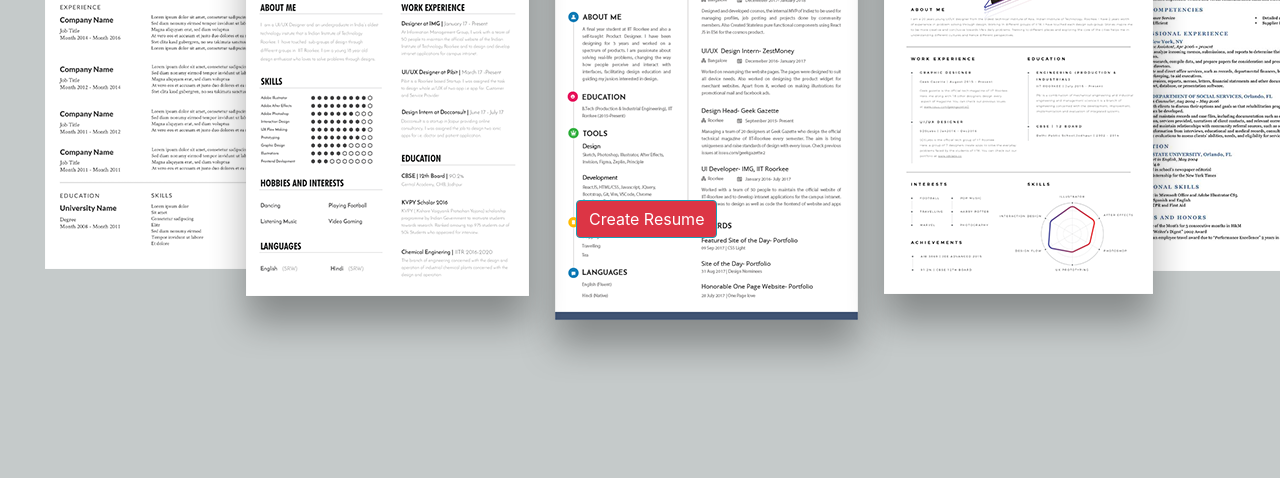
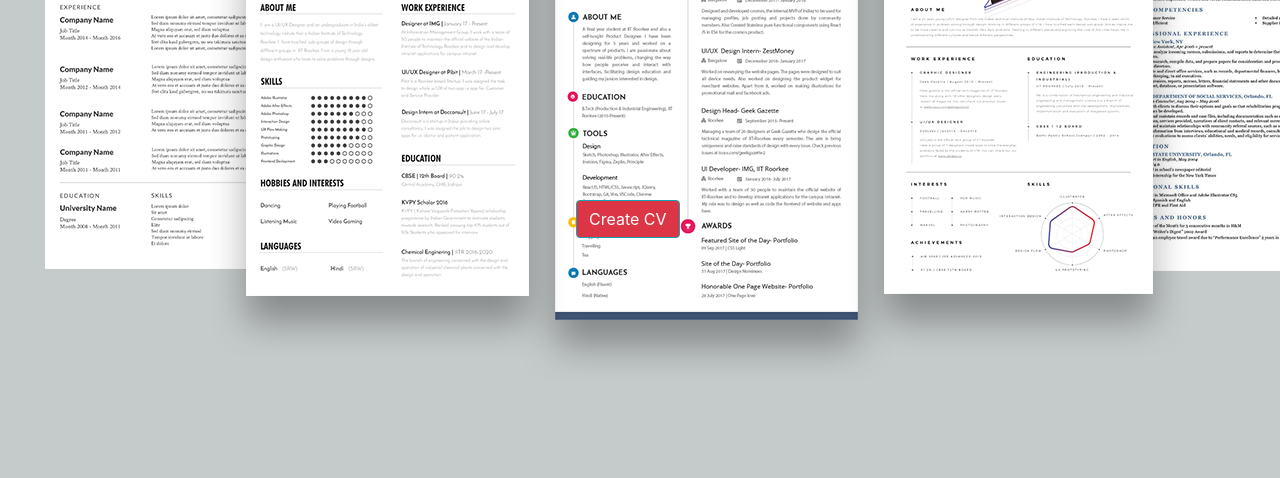
Before and after one commit to mmnithin/myFiles, a Flask app: page / in a window 1280 px wide. Shown: the part 200-678 px from the top of the page. Run offline with Flask 2, Linux system fonts and the light colour scheme; some libraries are stand-ins or nearby versions.

Commit message:
Python Work

```diff
--- a/templates/home.html
+++ b/templates/home.html
@@ -18,7 +18,7 @@ button{
 <body background="/static/head.jpg"/>
 
  <div class="wrapper">
-    <button type="button" class="border border-info  btn btn-danger" onclick="window.location.href='/edit_cv'" style="margin: auto;display: :block" >Create Resume</button>
+    <button type="button" class="border border-info  btn btn-danger" onclick="window.location.href='/edit_cv'" style="margin: auto;display: :block" >Create CV</button>
 
  </div>
 
```
